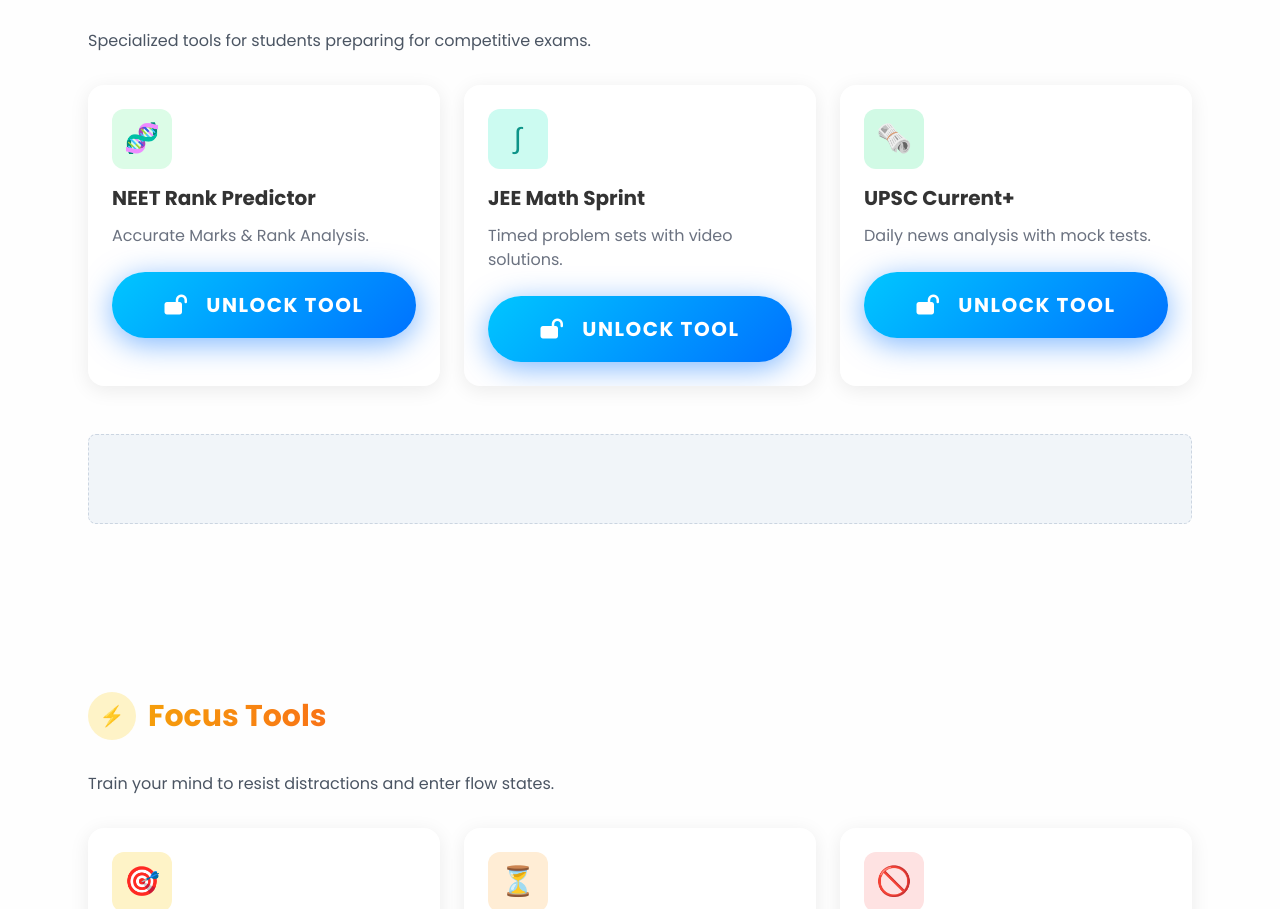
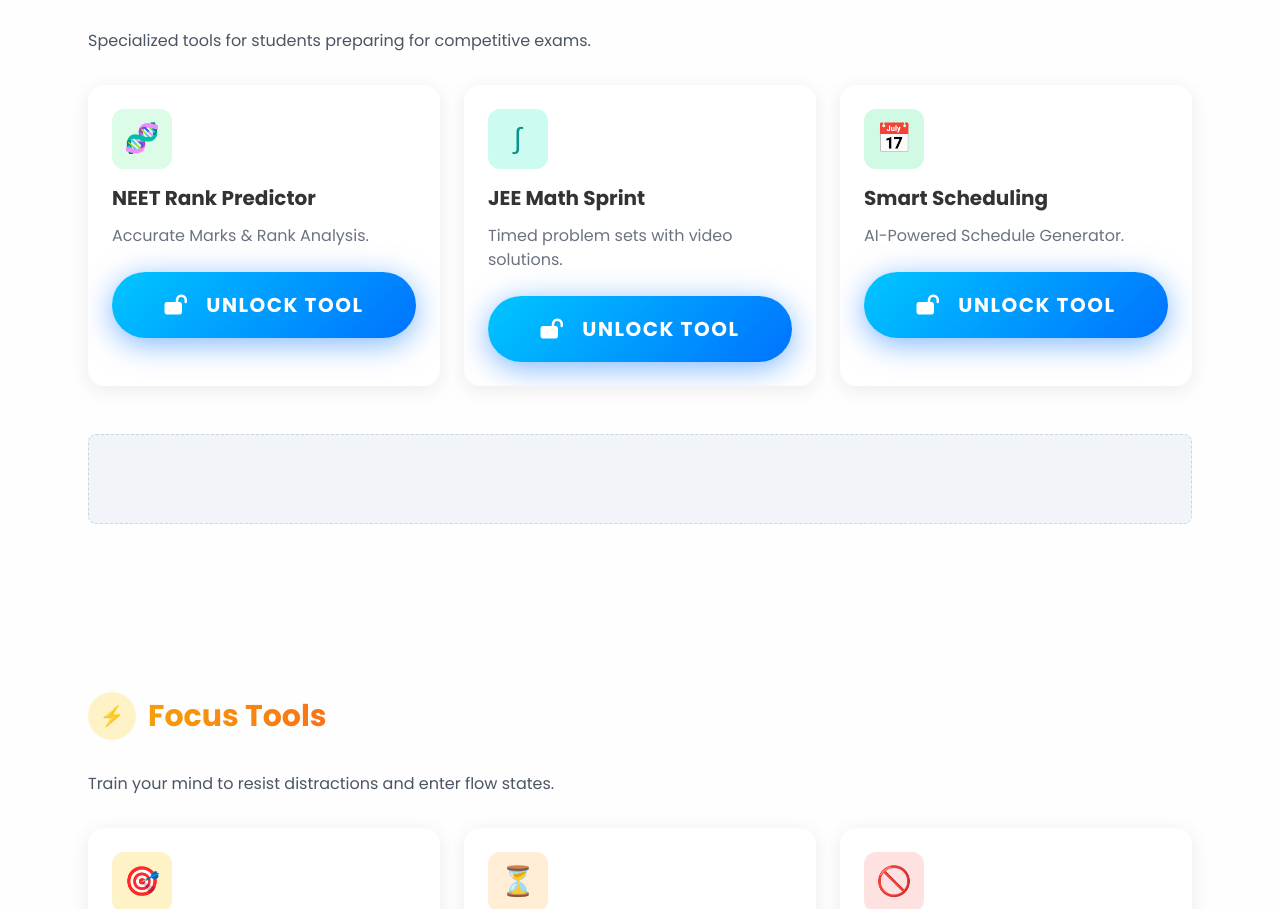
Before and after one commit to cortex-cradle/MindForge, a plain HTML site: page index.html in a window 1280 px wide. Shown: the part 1254-2163 px from the top of the page. Drawn offline with nearby package versions, Linux system fonts and the light colour scheme.

Commit message:
Update index.html

```diff
--- a/index.html
+++ b/index.html
@@ -633,10 +633,10 @@
             <!-- Tool 3 -->
             <div class="tool-card p-6" style="transition-delay: 0.2s">
                 <div class="tool-icon bg-emerald-100 text-emerald-600">
-                    🗞️
+                    📅
                 </div>
-                <h3 class="text-xl font-bold mb-3">UPSC Current+</h3>
-                <p class="text-gray-500 mb-6">Daily news analysis with mock tests.</p>
+                <h3 class="text-xl font-bold mb-3">Smart Scheduling</h3>
+                <p class="text-gray-500 mb-6">AI-Powered Schedule Generator.</p>
                 <button class="ad-button" id="upscCurrentButton">
                     <span><i class="fas fa-lock-open" style="margin-right: 12px;"></i> UNLOCK TOOL</span>
                 </button>
@@ -958,7 +958,7 @@
             dualNBack: '/MindForge/Dual-N-Back-Pro',
             neetBio: '/MindForge/NEET-Rank-Predictor',
             jeeMath: 'jee-math.html',
-            upscCurrent: 'upsc-current.html',
+            upscCurrent: '/MindForge/AI-Study-Master',
             deepFocus: 'deep-focus.html',
             pomodoro: 'pomodoro.html',
             distractionBlocker: 'distraction-blocker.html',
```
